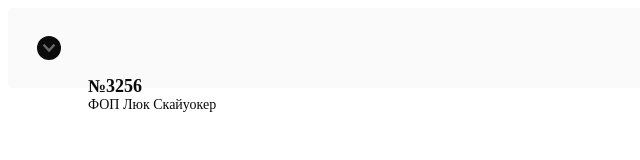
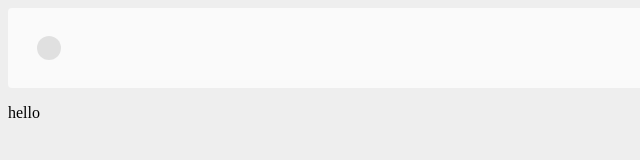
Before and after one commit to OleksandrKvitka/Angularjs_practice, a website: page app/index.html in a window 1280 px wide. Both pictures are taken after a click on the button 49 px from the left and 48 px from the top of the page. Shown: the whole page, without its empty margins (0-640 px from the left). Drawn offline with nearby package versions, Linux system fonts and the light colour scheme.

Commit message:
throwing

```diff
--- a/app/form1.component.js
+++ b/app/form1.component.js
@@ -2,7 +2,11 @@ angular.
   module('app').
   component('form1', {
     templateUrl: 'form1.template.html',
-    controller: function PaymentCardController() {
+    controller: function PaymentCardController($scope) {
+      $scope.show = false;
+      $scope.showCard = function() {
+        $scope.show = !$scope.show;
+      }
       this.payment = {
         number: '3256',
         payer: 'ФОП Люк Скайуокер',
--- a/app/form1.template.html
+++ b/app/form1.template.html
@@ -1,5 +1,8 @@
-<div class="box" tabindex="0">
-    <button class="open"><img src="svg/chevron.svg"></button>
-    <div class="number">№{{$ctrl.payment.number}}</div>
-    <div class="payer">{{$ctrl.payment.payer}}</div>
+<div>
+    <div class="box" tabindex="0">
+        <button class="open" ng-click="showCard()"><img src="svg/chevron.svg"></button>
+    </div>
+    <div ng-show="show">
+        <p>hello</p>
+    </div>
 </div>
--- a/app/index.html
+++ b/app/index.html
@@ -1,6 +1,7 @@
 <html ng-app="app">
 <head>
   <script src="lib/angular/angular.js"></script>
+  <script src ="lib/angular/angular.min.js"></script>
   <script src="app.js"></script>
   <script src="form1.component.js"></script>
   <link rel="stylesheet" href="/stylesheets/form1.css">
--- a/app/stylesheets/form1.css
+++ b/app/stylesheets/form1.css
@@ -1,3 +1,8 @@
+body {
+    background: #EEEEEE 0% 0% no-repeat padding-box;
+    opacity: 1;
+}
+
 .box {
     width: 1176px;
     height: 80px;
@@ -20,11 +25,14 @@ button.open {
     height: 24px;
     border:none;
     margin-top: 28px;
-    mix-blend-mode: difference;
+    background: #0A0A0A 0% 0% no-repeat padding-box;
+    opacity: 0.1;
+
 }
 
 button.open:focus {
     transform: rotate(90deg);
+    outline: none;
 }
 
 .number {
```
Also changed, not shown: 1 other file.
